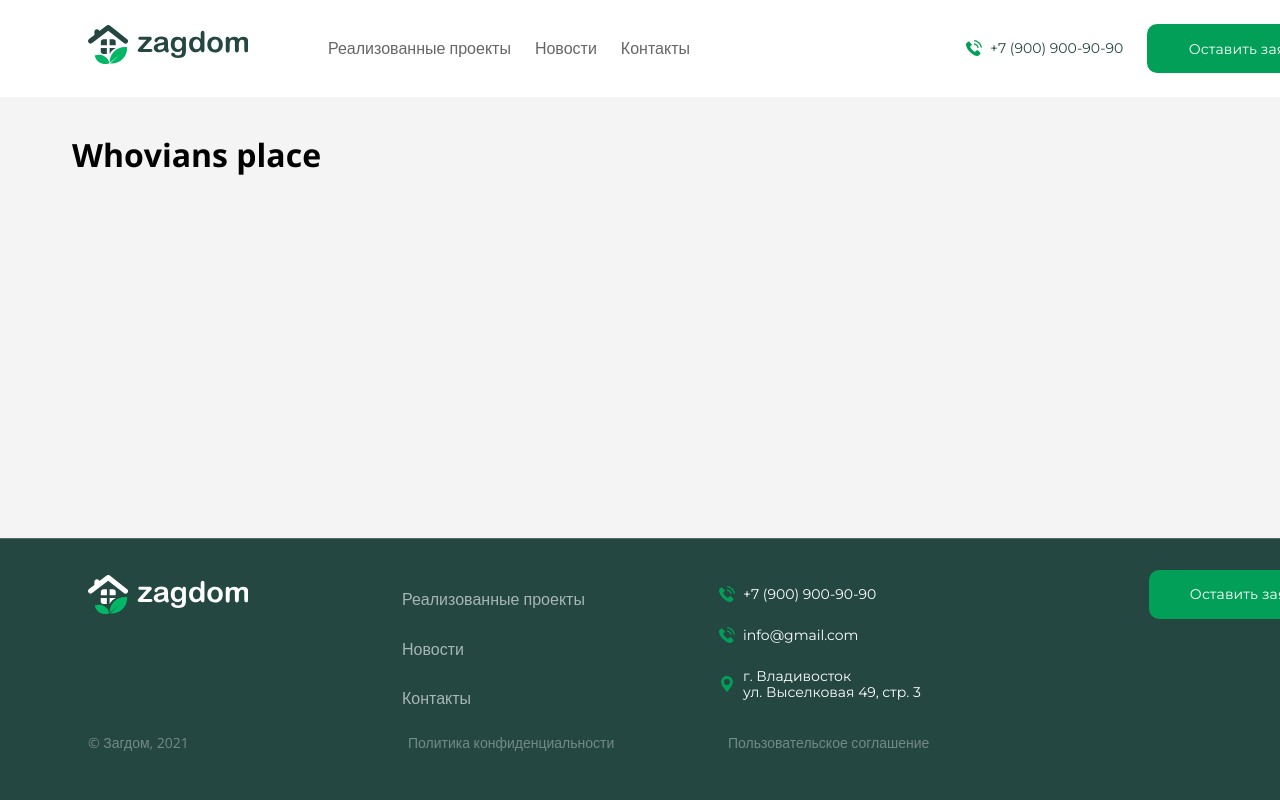
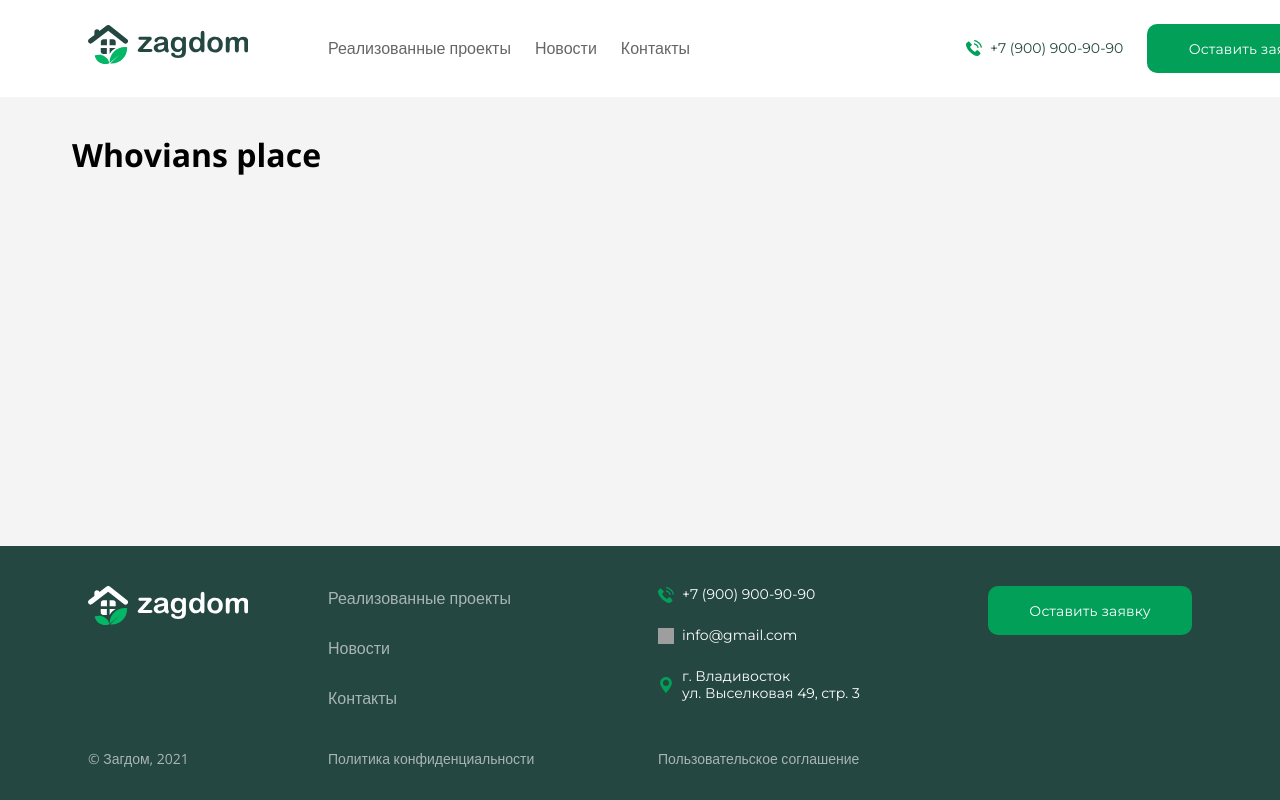
Before and after one commit to huzouskaya/frontend_course_2025, a Nuxt app in the folder whovians/: page / in a window 1280 px wide. Shown: the top 800 px of the page. Built offline with nearby package versions, Linux system fonts and the light colour scheme; grey boxes are pictures that could not be loaded.

Commit message:
Footer was improved

```diff
--- a/whovians/components/Footer.vue
+++ b/whovians/components/Footer.vue
@@ -1,47 +1,41 @@
 <script setup>
-// import PhoneIcon from '../assets/icons/phone.svg'
-// import EmailIcon from '../assets/icons/phone.svg'
-// import PlaceIcon from '../assets/icons/place.svg'
-// import WLogoIcon from '../assets/icons/logo_white.svg'
 const phone = '+7 (900) 900-90-90'
 const email = 'info@gmail.com'
 </script>
 
 <template>
   <footer class="footer">
+    <!-- Основной контент -->
+    <div class="footer-grid">
       <div class="logo">
-            <!-- <WLogoIcon class="logo-icon" preserveColors/> -->
-            <img src="/images/logo_white.svg" alt="zagdom">
+        <img src="/images/logo_white.svg" alt="zagdom" class="logo-icon" />
       </div>
 
-        <div class="footer-nav">
       <ul class="nav-links">
         <li><a href="#">Реализованные проекты</a></li>
         <li><a href="#">Новости</a></li>
         <li><a href="#">Контакты</a></li>
       </ul>
-        </div>
 
       <div class="footer-contacts">
         <div class="contact-item">
-                <img src="/images/phone.svg" alt="phone" class="icon">
-                <!-- <PhoneIcon class="icon" preserveColors/> -->
+          <img src="/images/phone.svg" alt="Телефон" class="icon" />
           <a :href="`tel:${phone}`">{{ phone }}</a>
         </div>
         <div class="contact-item">
-                <img src="/images/phone.svg" alt="phone" class="icon">
-                <!-- <EmailIcon class="icon" preserveColors/> -->
+          <img src="/images/email.svg" alt="Email" class="icon" />
           <a :href="`mailto:${email}`">{{ email }}</a>
         </div>
         <div class="contact-item">
-                <img src="/images/place.svg" alt="phone" class="icon">
-                <!-- <PlaceIcon class="icon" preserveColors/> -->
-                <span>г. Владивосток <br>ул. Выселковая 49, стр. 3</span>
+          <img src="/images/place.svg" alt="Адрес" class="icon" />
+          <span>г. Владивосток<br />ул. Выселковая 49, стр. 3</span>
         </div>
       </div>
 
       <button class="cta-button">Оставить заявку</button>
+    </div>
 
+    <!-- Нижний ряд — без линии -->
     <div class="footer-bottom">
       <p class="copyright">© Загдом, 2021</p>
       <p class="policy">Политика конфиденциальности</p>
@@ -53,48 +47,27 @@ const email = 'info@gmail.com'
 <style scoped lang="scss">
 @use '../assets/scss/mixins' as m;
 
-.a {
-    text-decoration: none;
+* { box-sizing: border-box; }
+a { text-decoration: none; color: inherit; }
+
+.footer {
+  background: #254741;
+  color: white;
+  padding: 40px 88px 32px;
+  width: 100%;
 }
 
-.page-wrapper {
-    min-height: 100vh;
-    display: flex;
-    flex-direction: column;
+.footer-grid,
+.footer-bottom {
+  display: grid;
+  grid-template-columns: 160px 1fr 1fr 204px;
+  gap: 80px;
+  max-width: 1264px;
+  margin: 0 auto;
 }
 
-.main-content {
-    flex-grow: 1;
-}
-
-.footer {
-    width: 1440px;
-    height: 262px;
-    background: #254741;
-    margin: 0 auto;
-    position: relative;
-    flex-shrink: 0;
-}
-
-.logo {
-    position: absolute;
-    top: 37px;
-    left: 88px;
-    width: 160px;
-    height: 39px;
-}
-
-.logo-icon {
-    width: 160px;
-    height: 39px;
-}
-
-.footer-nav {
-    position: absolute;
-    top: 49px;
-    left: 402px;
-    width: 195px;
-    height: 105px;
+.footer-grid {
+  align-items: flex-start;
 }
 
 .nav-links {
@@ -107,16 +80,10 @@ const email = 'info@gmail.com'
 }
 
 .nav-links a {
-    @include m.text-style(var(--font-sec), 16px, 400, 1.2, rgba(255,255,255,0.6));
-    text-decoration: none;
+  @include m.text-style(var(--font-sec), 16px, 400, 1.2, rgba(255, 255, 255, 0.6));
 }
 
 .footer-contacts {
-    position: absolute;
-    top: 48px;
-    left: 719px;
-    width: 202px;
-    height: 116px;
   display: flex;
   flex-direction: column;
   gap: 24px;
@@ -131,65 +98,46 @@ const email = 'info@gmail.com'
 .icon {
   width: 16px;
   height: 16px;
+  flex-shrink: 0;
+}
+
+.logo .logo-icon {
+  width: 160px;
+  height: 39px;
 }
 
 .cta-button {
-    position: absolute;
-    top: 31.5px;
-    left: 1148.5px;
-    @include m.button-style(#029F59, #FFFFFF, 204px, 49px);
+  @include m.button-style(#029f59, #ffffff, 204px, 49px);
   border-radius: 10px;
   padding: 16px 40px;
+  justify-self: start;
 }
 
 .footer-bottom {
-    position: absolute;
-    height: 17px;
-    @include m.flex-center;
-    justify-content: space-between;
-    border-top: 1px solid rgba(255,255,255,0.2);
-    padding-top: 16px;
+  margin-top: 40px;
+  color: rgba(255, 255, 255, 0.6);
+  font-size: 14px;
+  line-height: 1.2;
+  font-family: var(--font-sec);
 }
 
-.footer-contacts .contact-item a {
-    color: #ffffff;
-    text-decoration: none;
+.copyright,
+.policy,
+.agreement {
+  margin: 0;
 }
 
-.copyright {
-    position: absolute;
-    width: 148px;
-    height: 17px;
-    top: 196px;
-    left: 88px;
-    @include m.text-style(var(--font-sec), 14px, 400, 16.94px, rgba(255,255,255,0.6));
-}
-
-.policy {
-    position: absolute;
-    width: 221px;
-    height: 17px;
-    top: 196px;
-    left: 408px;
-    @include m.text-style(var(--font-sec), 14px, 400, 1.2, rgba(255,255,255,0.6));
-}
-
-.agreement {
-    position: absolute;
-    width: 224px;
-    height: 17px;
-    top: 196px;
-    left: 728px;
-    @include m.text-style(var(--font-sec), 14px, 400, 1.2, rgba(255,255,255,0.6));
+/* Адаптивность */
+@media (max-width: 1024px) {
+  .footer-grid,
+  .footer-bottom {
+    grid-template-columns: 1fr;
+    gap: 32px;
+    text-align: left;
   }
 
   .footer-bottom {
-    position: relative;
-    width: 100%;
+    margin-top: 24px;
   }
-
-.footer-bottom p {
-    margin: 0;
-    opacity: 0.6;
 }
 </style>
```
Also changed, not shown: 1 other file (tests, documents, lock files or other folders). Lines whose indentation alone changed are shown as unchanged.
